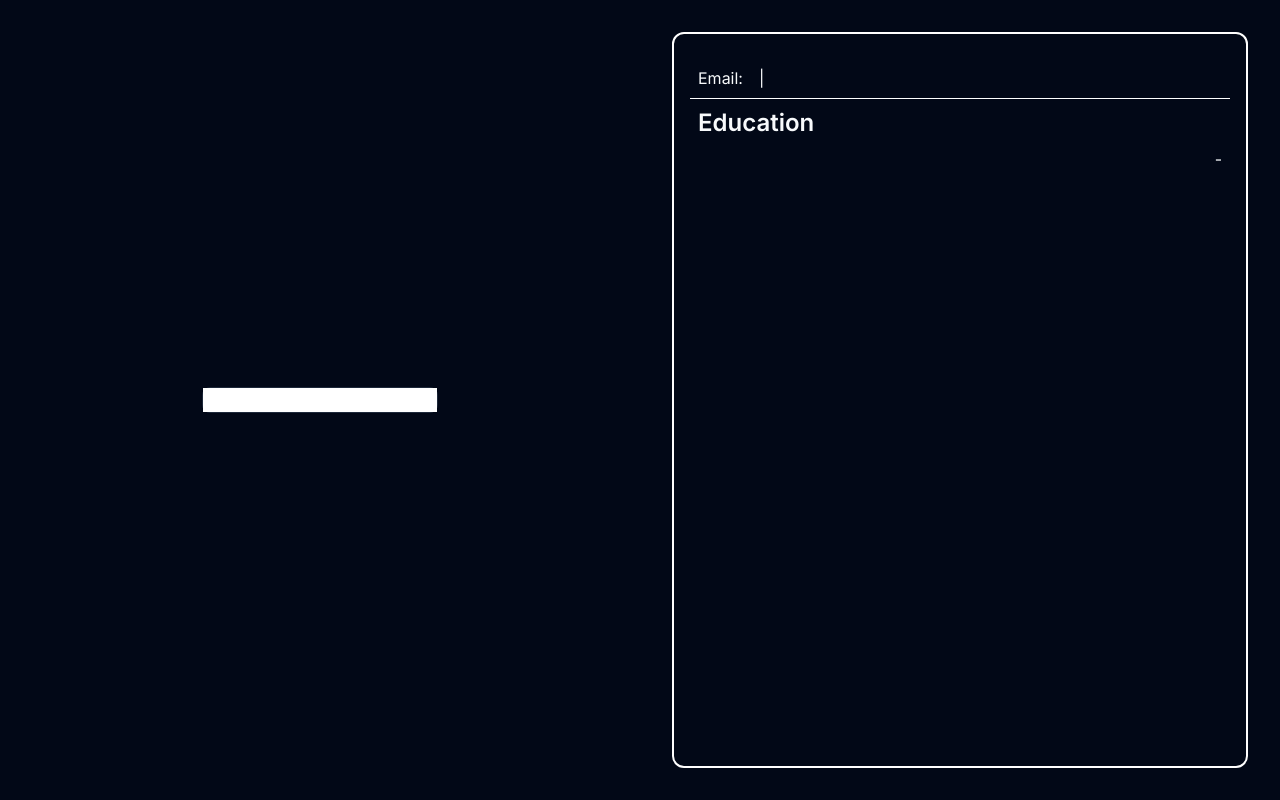
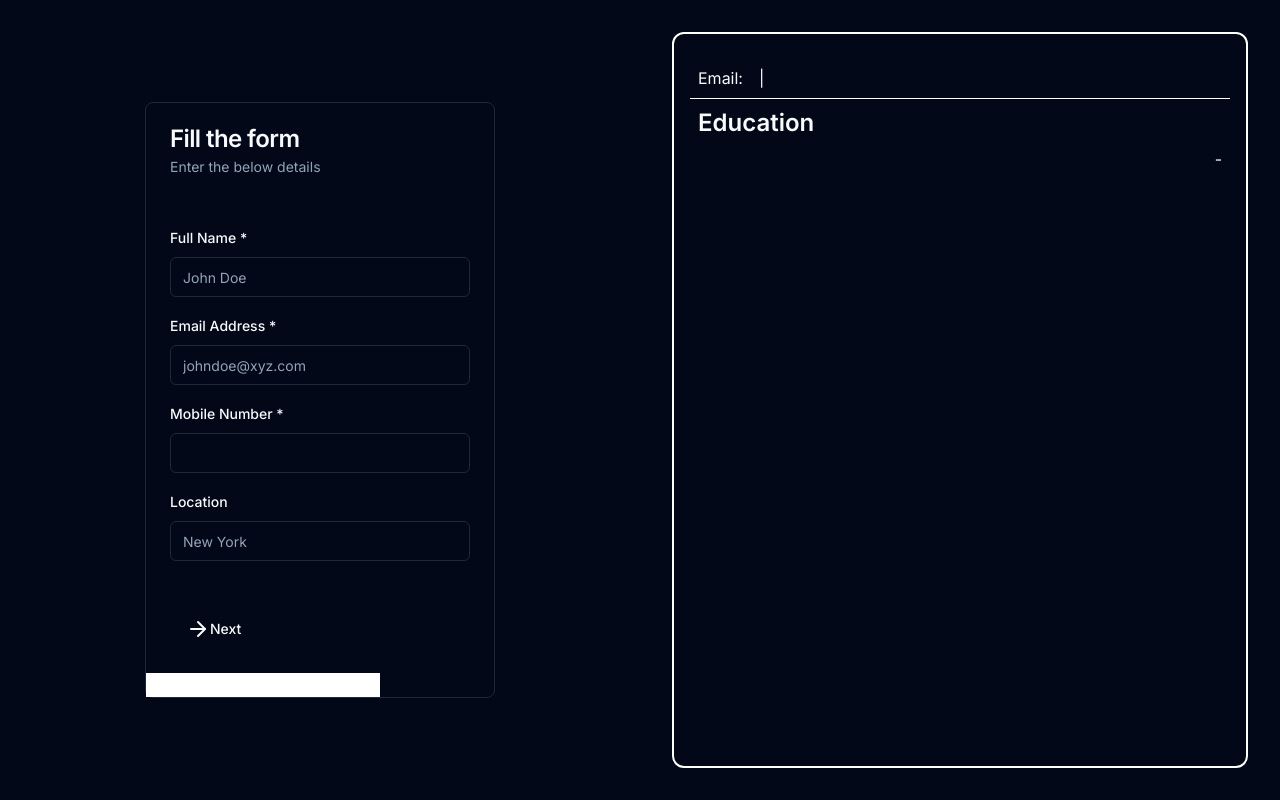
Before and after one commit to Anandprabhu530/Mirthly, a Next.js app: page /resume in a window 1280 px wide. Built offline with nearby package versions, Linux system fonts and the light colour scheme.

Commit message:
Onchange working

```diff
--- a/components/Form_Builder.tsx
+++ b/components/Form_Builder.tsx
@@ -103,7 +103,7 @@ export function Form_Builder({ setData }) {
   }
   return (
     <Card>
-      {/* <Form {...form}>
+      <Form {...form}>
         <form
           onSubmit={form.handleSubmit(onSubmit)}
           className="w-full space-y-6 "
@@ -126,7 +126,7 @@ export function Form_Builder({ setData }) {
                     <FormItem>
                       <FormLabel>Full Name *</FormLabel>
                       <FormControl>
-                        <Input placeholder="John Doe  " {...field} />
+                        <Input placeholder="John Doe  " {...field} onChange={handleChange} />
                       </FormControl>
                       <FormMessage />
                     </FormItem>
@@ -399,7 +399,7 @@ export function Form_Builder({ setData }) {
             </Button>
           </CardFooter>
         </form>
-      </Form> */}
+      </Form>
       <form>
         <input name="Fullname" onChange={handleChange}/>
       </form>
```
